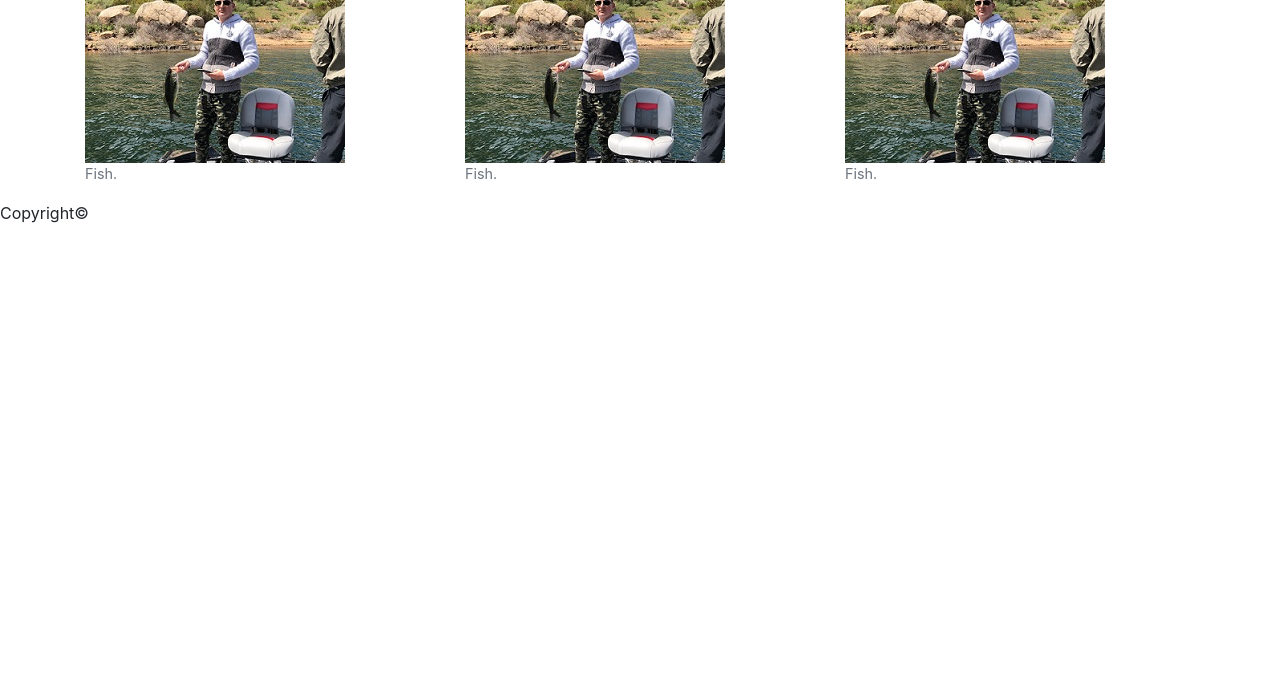
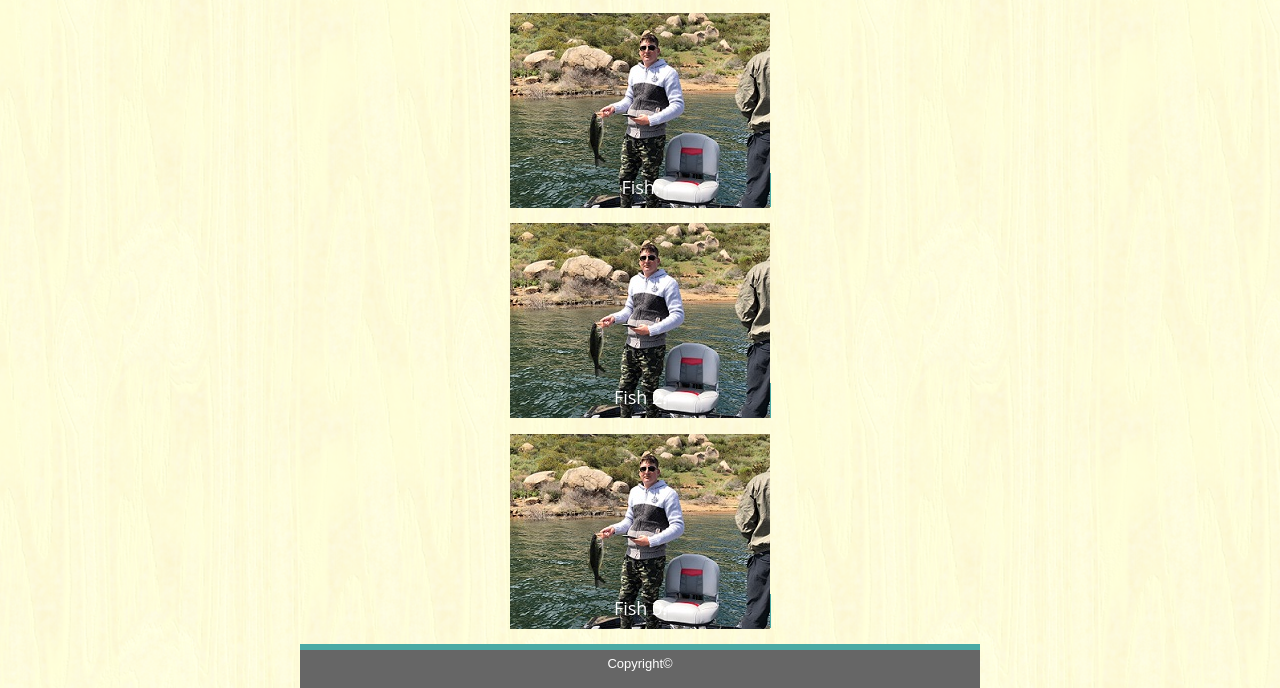
Before and after one commit to sergeymaguire/Bootstrap-Portfolio, a plain HTML site: page portfolio.html in a window 1280 px wide. Shown: the part 239-927 px from the top of the page. Before the commit the page ends 800 px from the top, so only its background shows below. Drawn offline with Linux system fonts and the light colour scheme.

Commit message:
bootstrap hw

```diff
--- a/assets/css/style.css
+++ b/assets/css/style.css
@@ -1,9 +1,7 @@
 body {
   padding: 0;
-  max-width: 640px;
+  max-width: 680px;
   margin: auto;
-
-
  font-family: 'Arial', 'Helvetica Neue', Helvetica, sans-serif;
  font-size: medium;
  line-height: 180%;
@@ -15,11 +13,10 @@ body {
 }
 footer {
   background-color: #666666;
-  position: fixed;
+  position: static;
   bottom: 0;
-  width: 640px;
+  width: 680px;
   height: 44px;
-  /* Height of the footer */
   border-top-color: #4aaaa5;
   border-top-width: 6px;
   border-top-style: solid;
@@ -27,7 +24,6 @@ footer {
   font-size: small;
   color: white;
   font-family: 'Arial', 'Helvetica Neue', Helvetica, sans-serif;
-
  }
 form{
   margin-top: 2em;
@@ -45,7 +41,6 @@ ul{
   display: block;
   margin-left: auto;
   margin-right: auto;
-
 }
 .floatImage{
   display: block;
@@ -54,13 +49,13 @@ ul{
 }
 figcaption {
   background-color: #4aaaa5;
+  font-size: 18px;
   height: 1.9em;
-  width: 30%;
-  /* margin-top: -2.4em; */
-
+  width: 38.4%;
   text-align: center;
   color: white;
   z-index: 1;
   font-family: 'Open Sans', sans;
-
+  margin-left: 210px;
+  margin-top: -35px;
  }
--- a/assets/css/styleorig.css
+++ b/assets/css/styleorig.css
@@ -13,7 +13,6 @@ body {
 .content {
  max-width: 960px;
  margin: auto;
- /* height: 800px; */
 }
 s
 h1,
--- a/portfolio.html
+++ b/portfolio.html
@@ -1,11 +1,11 @@
-<!-- First Homework Assignment -->
+<!-- Second Homework Assignment -->
 <!DOCTYPE HTML>
 <html lang="en-us">
 
 <head>
     <meta charset="UTF-8">
     <link rel="stylesheet" type="text/css" href="assets/css/bootstrap.css">
-    <!-- <link rel="stylesheet" type="text/css" href="assets/css/style.css"> -->
+    <link rel="stylesheet" type="text/css" href="assets/css/style.css">
     <!-- <link rel="stylesheet" href="https://stackpath.bootstrapcdn.com/bootstrap/4.1.3/css/bootstrap.min.css" integrity="sha384-MCw98/SFnGE8fJT3GXwEOngsV7Zt27NXFoaoApmYm81iuXoPkFOJwJ8ERdknLPMO" crossorigin="anonymous" -->
 </head>
 
@@ -24,13 +24,18 @@
             <a class="nav-link" href="contact.html">Contact</a>
         </li>
     </ul>
+
+
+
+
+
+
 </header>
-
 <body>
     <div class="content">
         <!--Headers and Links to other html pages-->
 
-
+        <h1 class="myname">Sergey Maguire</h1>
         <div class="maincontent">
             <!--Paragraph about me, main section-->
             <!-- <section id="main-bio"> -->
@@ -38,34 +43,26 @@
                 <h2>Portfolio</h2>
                 <hr style="color:lightgrey">
             </div>
-            <div class="container">
-                <div class="row">
-                        <div class="col-sm">
-                                <figure class="figure">
-                                <img class="floatImage" src="assets/images/basso.jpg" alt="a picture of me">
-                                <figcaption class="figure-caption">Fish.</figcaption>
-                            </figure>
-                        </div>
-                    <div class="col-sm">
-                            <figure class="figure">
-                            <img class="floatImage" src="assets/images/basso.jpg" alt="a picture of me">
-                            <figcaption class="figure-caption">Fish.</figcaption>
-                        </figure>
-                    </div>
-                    <div class="col-sm">
-                            <figure class="figure">
-                            <img class="floatImage" src="assets/images/basso.jpg" alt="a picture of me">
-                            <figcaption class="figure-caption">Fish.</figcaption>
-                        </figure>
-                    </div>
-                </div>
+            <div class="gallery">
+                <figure>
+                    <img class="floatImage" src="assets/images/basso.jpg" alt="a picture of me">
+                    <figcaption>Fish.</figcaption>
+                </figure>
+                <figure>
+                    <img class="floatImage" src="assets/images/basso.jpg" alt="a picture of me">
+                    <figcaption>Fish 2.</figcaption>
+                </figure>
+                <figure>
+                    <img class="floatImage" src="assets/images/basso.jpg" alt="a picture of me">
+                    <figcaption>Fish 3.</figcaption>
+                </figure>
+
             </div>
-            <footer>Copyright&copy;</footer>
+
+
         </div>
-
     </div>
 
 </body>
-
-
+<footer>Copyright&copy;</footer>
 </html>
```
Also changed, not shown: contact.html (+4 -4 lines), index.html (+3 -2 lines).
